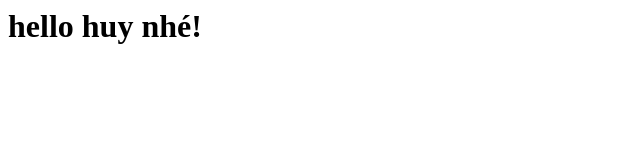
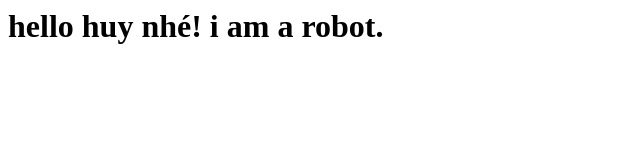
Before and after one commit to huy22091999/OnTap, a plain HTML site: page index.html in a window 1280 px wide. Shown: the whole page, without its empty margins (0-640 px from the left). Drawn offline with Linux system fonts and the light colour scheme.

Commit message:
huy thay đổi file index

```diff
--- a/index.html
+++ b/index.html
@@ -1,3 +1,4 @@
 <h1>
     hello huy nhé!
+    i am a robot.
 </h1>
```
